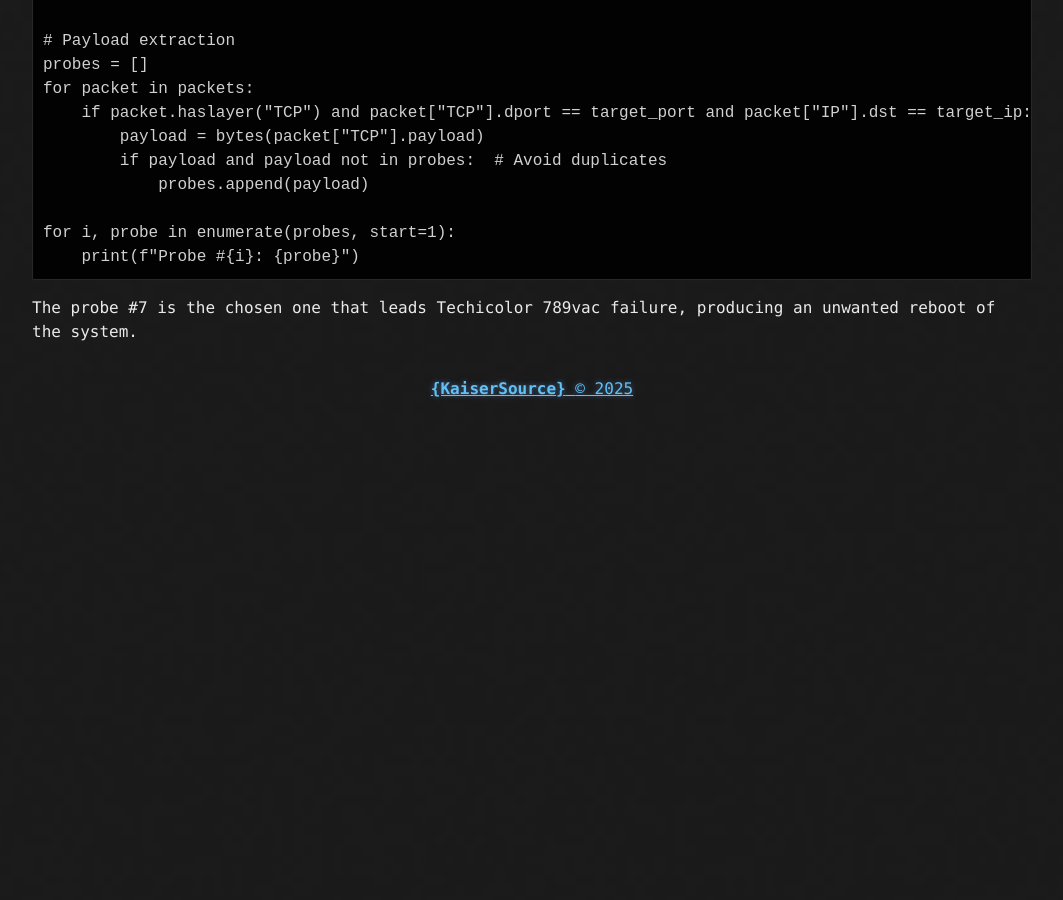
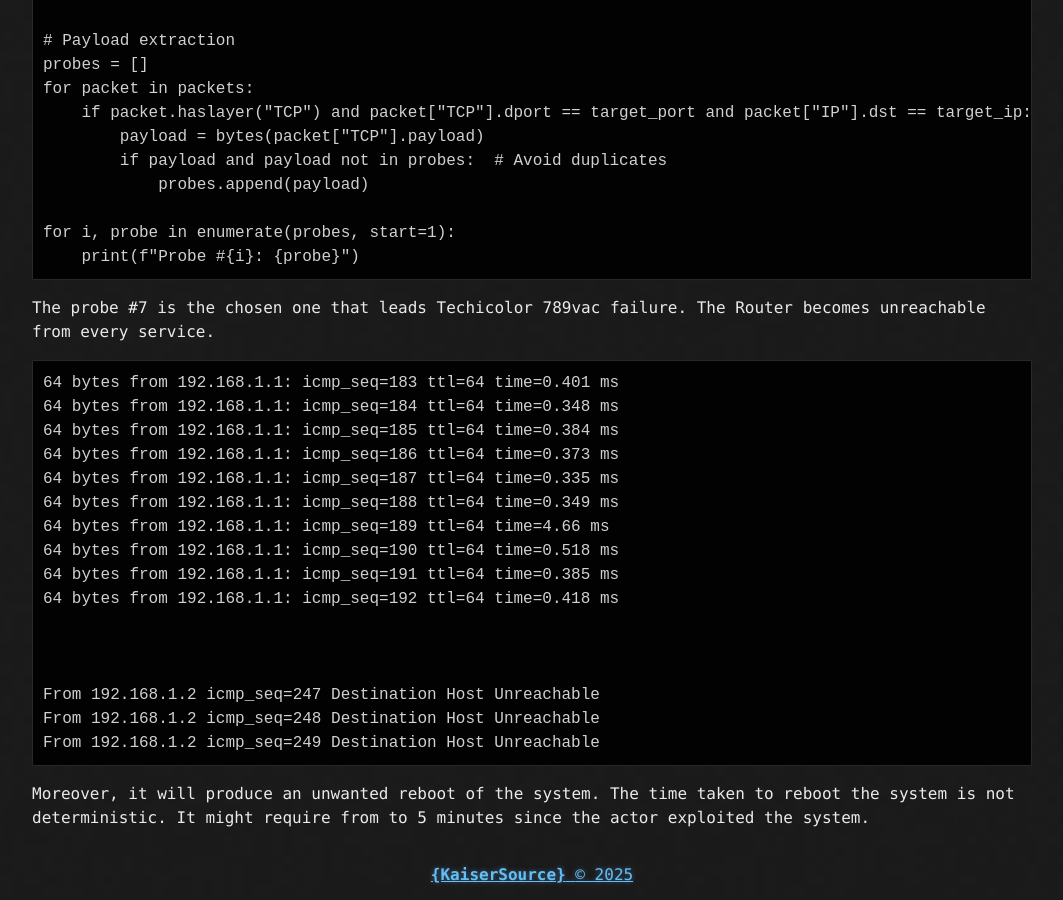
Before and after one commit to kaisersource/kaisersource.github.io, a Jekyll site: the page built from _posts/2025-01-15-technicolor_vulnerability.md, in a window 1280 px wide and 900 px high, scrolled down 1474 px. Shown: the whole window, without its empty margins (108-1171 px from the left). Built offline with Jekyll 4.4.1, drawn with Linux system fonts in a browser that asks for light colours; before the commit the page ends 1888 px from its top, so only the background shows below that.

Commit message:
Update 2025-01-15-technicolor_vulnerability.md

````diff
--- a/_posts/2025-01-15-technicolor_vulnerability.md
+++ b/_posts/2025-01-15-technicolor_vulnerability.md
@@ -72,4 +72,24 @@ for i, probe in enumerate(probes, start=1):
     print(f"Probe #{i}: {probe}")
 ```
 
-The probe #7 is the chosen one that leads Techicolor 789vac failure, producing an unwanted reboot of the system.
+The probe #7 is the chosen one that leads Techicolor 789vac failure. The Router becomes unreachable from every service.
+```
+64 bytes from 192.168.1.1: icmp_seq=183 ttl=64 time=0.401 ms
+64 bytes from 192.168.1.1: icmp_seq=184 ttl=64 time=0.348 ms
+64 bytes from 192.168.1.1: icmp_seq=185 ttl=64 time=0.384 ms
+64 bytes from 192.168.1.1: icmp_seq=186 ttl=64 time=0.373 ms
+64 bytes from 192.168.1.1: icmp_seq=187 ttl=64 time=0.335 ms
+64 bytes from 192.168.1.1: icmp_seq=188 ttl=64 time=0.349 ms
+64 bytes from 192.168.1.1: icmp_seq=189 ttl=64 time=4.66 ms
+64 bytes from 192.168.1.1: icmp_seq=190 ttl=64 time=0.518 ms
+64 bytes from 192.168.1.1: icmp_seq=191 ttl=64 time=0.385 ms
+64 bytes from 192.168.1.1: icmp_seq=192 ttl=64 time=0.418 ms
+
+
+
+From 192.168.1.2 icmp_seq=247 Destination Host Unreachable
+From 192.168.1.2 icmp_seq=248 Destination Host Unreachable
+From 192.168.1.2 icmp_seq=249 Destination Host Unreachable
+```
+
+Moreover, it will produce an unwanted reboot of the system. The time taken to reboot the system is not deterministic. It might require from to 5 minutes since the actor exploited the system.
````
